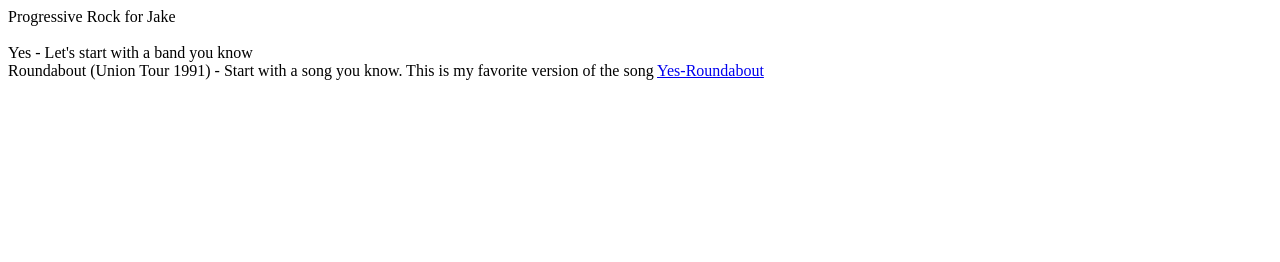
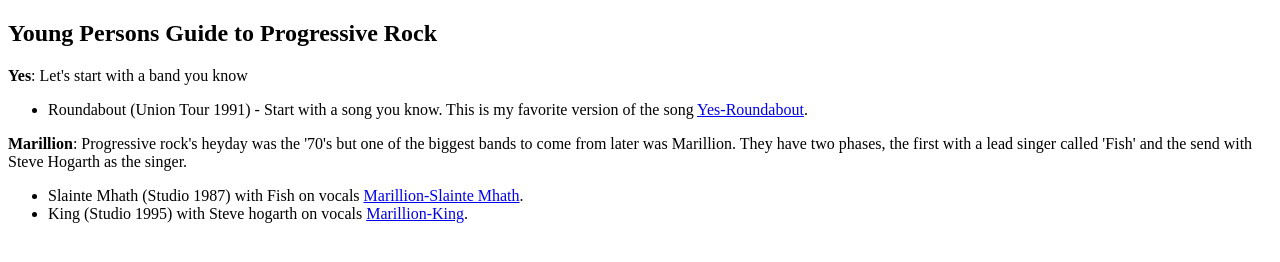
Before and after one commit to asterix2112/progressiverock, a plain HTML site: page index.html in a window 1280 px wide. Drawn offline with Linux system fonts and the light colour scheme.

Commit message:
Update index.html

```diff
--- a/index.html
+++ b/index.html
@@ -1,11 +1,17 @@
 <!DOCTYPE html>
 <html>
 <head>
-    <title>Progressive Rock</title>
+<title>Young Persons Guide to Progressive Rock</title>
 </head>
 <body>
-Progressive Rock for Jake <br><br>
-Yes - Let's start with a band you know <br>
-Roundabout (Union Tour 1991) - Start with a song you know. This is my favorite version of the song <a href="https://1drv.ms/u/s!AlFPUsGZN8WCk3Xcy1S45CAdmr8M">Yes-Roundabout</a>
+<h2>Young Persons Guide to Progressive Rock</h2>
+
+<p><b>Yes</b>: Let's start with a band you know
+<ul><li>Roundabout (Union Tour 1991) - Start with a song you know. This is my favorite version of the song <a href="https://1drv.ms/u/s!AlFPUsGZN8WCk3jriO1spVJPux2-">Yes-Roundabout</a>.</li></ul>
+
+<p><b>Marillion</b>: Progressive rock's heyday was the '70's but one of the biggest bands to come from later was Marillion. They have two phases, the first with a lead singer called 'Fish' and the send with Steve Hogarth as the singer.
+<ul><li>Slainte Mhath (Studio 1987) with Fish on vocals <a href="https://1drv.ms/u/s!AlFPUsGZN8WCk3ZRLdXbzpT2e8SW">Marillion-Slainte Mhath</a>.</li>
+<li>King (Studio 1995) with Steve hogarth on vocals <a href="https://1drv.ms/u/s!AlFPUsGZN8WCk3dYTIsyviIW87eL">Marillion-King</a>.</li></ul>
+
 </body>
 </html>
```
